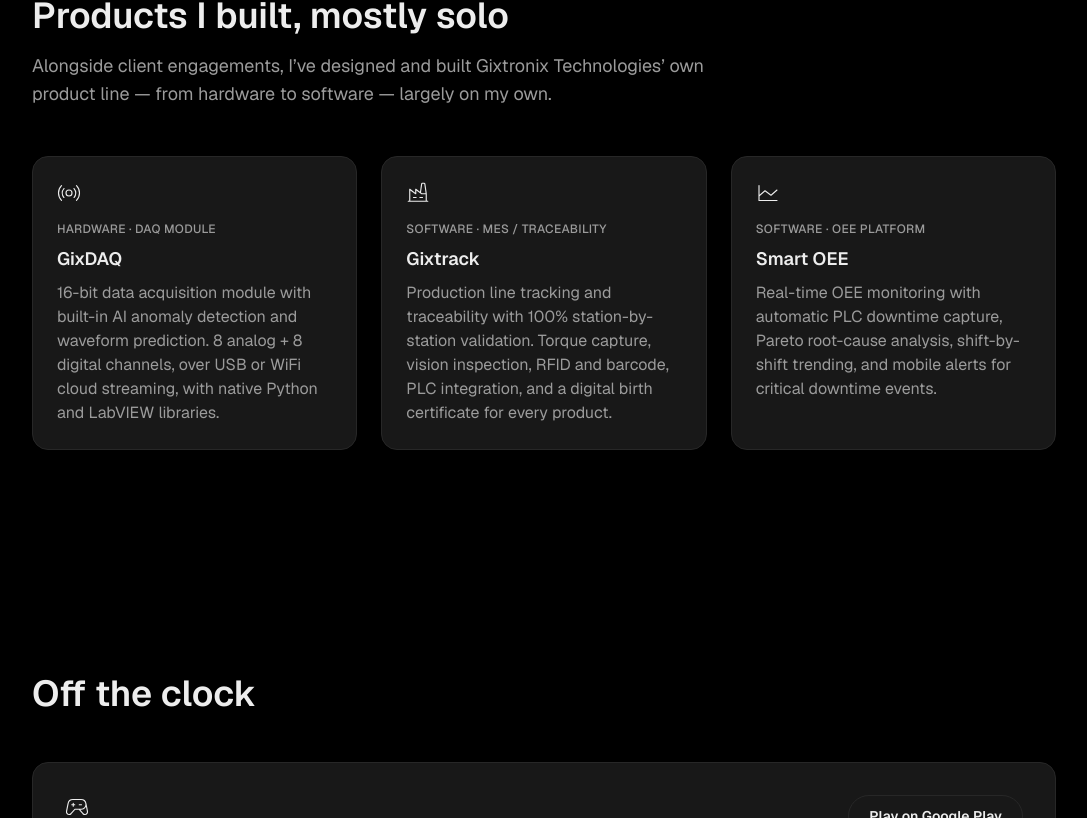
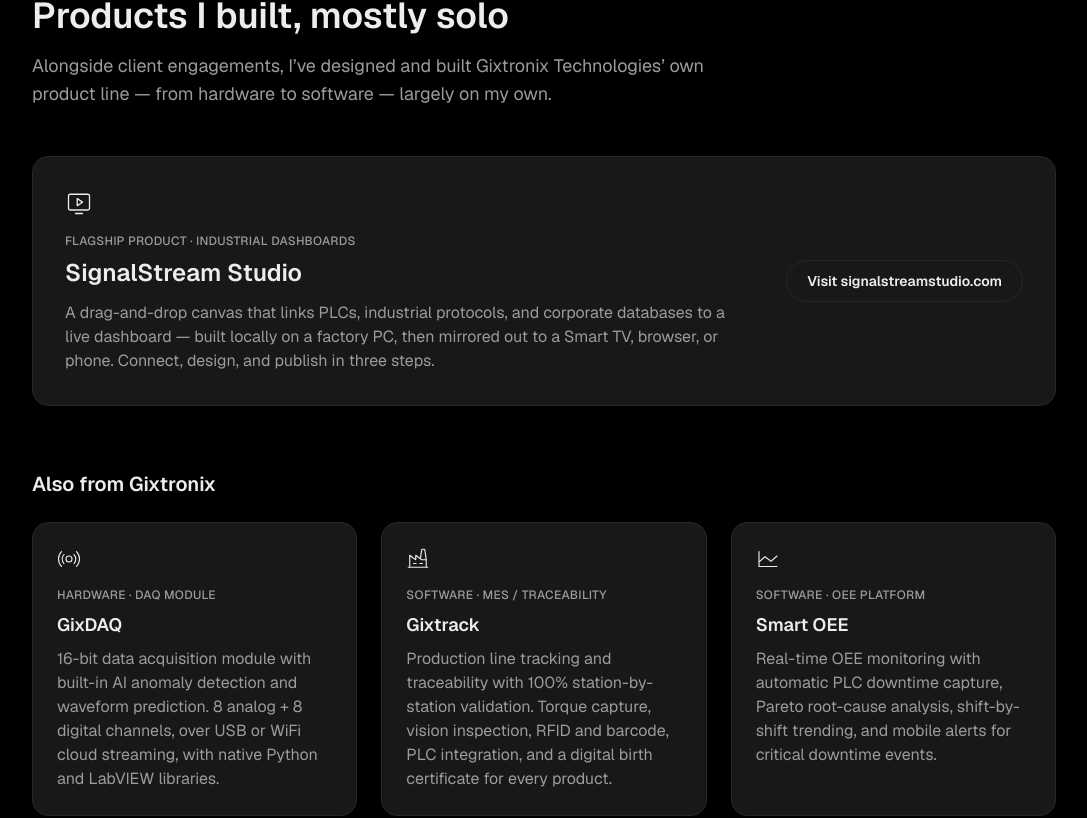
Before and after one commit to gowthamkishore/aboutme, a Next.js app: page / in a window 1280 px wide. Shown: the part 5322-6140 px from the top of the page, without its empty margins (96-1183 px from the left). Built offline with nearby package versions, Linux system fonts and the light colour scheme.

Commit message:
Feature SignalStream Studio as flagship product
Adds a highlighted card for signalstreamstudio.com above the existing
GixDAQ/Gixtrack/Smart OEE grid, which now sits under an "Also from
Gixtronix" heading.

```diff
--- a/src/components/Products.tsx
+++ b/src/components/Products.tsx
@@ -1,5 +1,14 @@
-import { Broadcast, Factory, ChartLine } from "@phosphor-icons/react/dist/ssr";
+import { Broadcast, Factory, ChartLine, MonitorPlay } from "@phosphor-icons/react/dist/ssr";
 import Reveal from "./Reveal";
+
+const FEATURED = {
+  tag: "Flagship product · Industrial dashboards",
+  title: "SignalStream Studio",
+  detail:
+    "A drag-and-drop canvas that links PLCs, industrial protocols, and corporate databases to a live dashboard — built locally on a factory PC, then mirrored out to a Smart TV, browser, or phone. Connect, design, and publish in three steps.",
+  href: "https://signalstreamstudio.com",
+  cta: "Visit signalstreamstudio.com",
+};
 
 const PRODUCTS = [
   {
@@ -44,9 +53,33 @@ export default function Products() {
             to software — largely on my own.
           </p>
         </Reveal>
-        <div className="mt-12 grid grid-cols-1 gap-6 sm:grid-cols-3">
+        <Reveal delay={100}>
+          <a
+            href={FEATURED.href}
+            target="_blank"
+            rel="noopener noreferrer"
+            className="mt-12 flex flex-col rounded-2xl border border-border bg-surface p-8 transition-transform duration-700 ease-[cubic-bezier(0.32,0.72,0,1)] hover:scale-[1.005] sm:flex-row sm:items-center sm:justify-between sm:gap-8"
+          >
+            <div>
+              <MonitorPlay size={28} weight="light" className="text-foreground" />
+              <span className="mt-4 block text-xs font-medium tracking-wide text-muted uppercase">
+                {FEATURED.tag}
+              </span>
+              <h3 className="mt-2 text-2xl font-semibold">{FEATURED.title}</h3>
+              <p className="mt-3 max-w-2xl text-base text-muted">{FEATURED.detail}</p>
+            </div>
+            <span className="mt-6 shrink-0 rounded-full border border-border px-5 py-2.5 text-sm font-semibold text-foreground sm:mt-0">
+              {FEATURED.cta}
+            </span>
+          </a>
+        </Reveal>
+
+        <Reveal delay={150}>
+          <h3 className="mt-16 text-xl font-semibold">Also from Gixtronix</h3>
+        </Reveal>
+        <div className="mt-6 grid grid-cols-1 gap-6 sm:grid-cols-3">
           {PRODUCTS.map((p, i) => (
-            <Reveal key={p.title} delay={100 + i * 75}>
+            <Reveal key={p.title} delay={175 + i * 75}>
               <a
                 href={p.href}
                 target="_blank"
```
